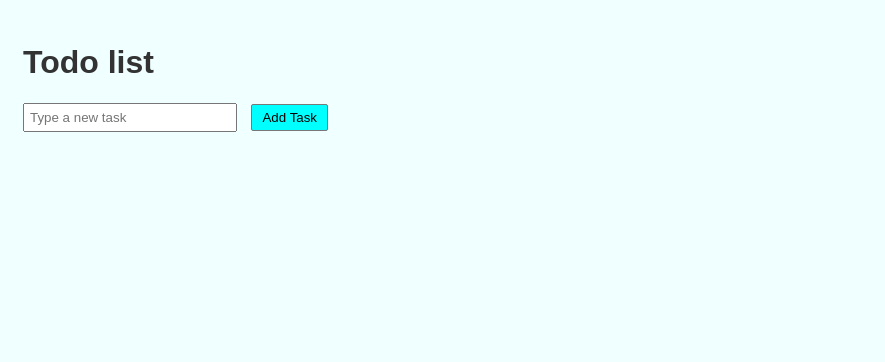
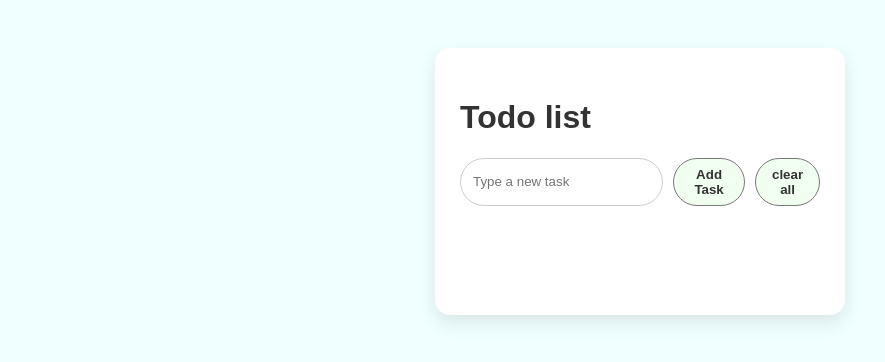
Before and after one commit to Amailya/todo., a plain HTML site: page index.html in a window 1280 px wide. Shown: the whole page, without its empty margins (0-885 px from the left). Drawn offline with Linux system fonts and the light colour scheme.

Commit message:
developer

```diff
--- a/css/style.css
+++ b/css/style.css
@@ -1,22 +1,47 @@
 body{
-    padding:15px;
-    background-color:azure ;
-    font-family:Arial, Helvetica, sans-serif;
+ background-color: azure;
+ font-family: Arial, sans-serif;
+ display: flex;
+justify-content: center;
+padding: 40px 0;
 }
 h1{
     color:#333;
 }
-input{
-    padding:5px;
-    width: 200px;
-}
-button{
-padding:5px 10px;
-margin-left: 10px;
- background-color:aqua;
- border:1px solid #787878;
- border-radius: 2px;
-}
+.app-cotainer {
+      background-color: white;
+      padding: 30px 25px;
+      border-radius: 15px;
+      box-shadow: 0 8px 20px rgba(0,0,0,0.1);
+      width: 360px;
+
+      display: flex;
+      flex-direction: column;
+      align-items: stretch;
+    }
+
+.input-container {
+      display: flex;
+      gap: 10px;
+      margin-bottom: 15px;
+    }
+     .input-container input {
+      flex: 1;
+      padding: 8px 12px;
+      border-radius: 25px;
+      border: 1px solid #ccc;
+      outline: none;
+    }
+    .input-container button {
+      padding: 8px 12px;
+      border-radius: 25px;
+      border: 1px solid #787878;
+      cursor: pointer;
+      font-weight: bold;
+      background-color: honeydew;
+      color: #333;
+
+    }
 ul{
     list-style-type: none;
     padding:0;
@@ -30,7 +55,6 @@ li{
     align-items: center;
     border-radius: 5px;
 }
-
 .completed{
     text-decoration: line-through;
     color:#333;
--- a/index.html
+++ b/index.html
@@ -10,11 +10,17 @@
      <link rel="stylesheet" href="./css/style.css">
  </head>
  <body>
+   <div class="app-cotainer">
     <h1>Todo list </h1>
 
-    <input id="taskinput" type="text" placeholder="Type a new task">
-    <button id="taskbutton">Add Task</button>
+    <div class="input-container">
+      <input id="taskinput" type="text" placeholder="Type a new task">
+      <button id="taskbutton">Add Task</button>
+      <button id="deletTaskBtn">clear all</button>
+    </div>
+    <p id="taskCount"></p>
     <ul id="tasklist"></ul>
+ </div>
 
     <script src="main.js"></script>
  </body>
--- a/main.js
+++ b/main.js
@@ -39,15 +39,21 @@ function renderTasks(){
     })
     taskCount()
 }
+function taskCount(){
+let count = tasks.length;
+let completedount =tasks.filter(task => task.completed === true).length
+console.log(completedount)
+    const countEl = document.getElementById("taskCount")
+    countEl.textContent = `ընդհանուր  ${count} ավարտված ${completedount}`
+ }
 
-function taskCount(){
-    let count= tasks.length;
-    const countEL = document.getElementById("taskCount")
-    countEL.textContent = `ընդհանուր ${count}`
-}
 
     document.getElementById('taskbutton').addEventListener('click', ()=>{
         const input = document.getElementById('taskinput')
         addTask(input.value)
         input.value =""
     })
+    document.getElementById("deletTaskBtn").addEventListener('click', () =>{
+        tasks.length = 0
+        renderTasks()
+    })
```
